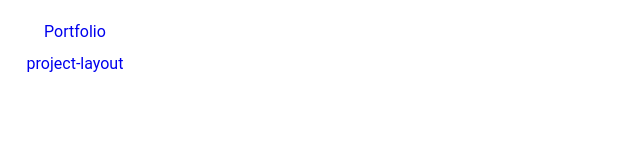
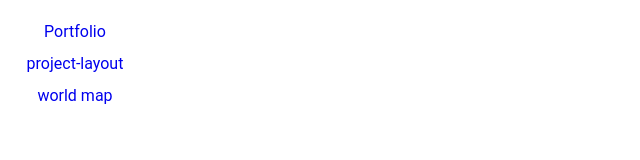
Before and after one commit to Sergbilay/html-css, a plain HTML site: page index.html in a window 1280 px wide. Shown: the full height of the page, 0-640 px from the left. Drawn offline with Linux system fonts and the light colour scheme; files that its build step writes are made by us from their sources.

Commit message:
Add files via upload

```diff
--- a/index.html
+++ b/index.html
@@ -12,6 +12,7 @@
 	<ul>
 		<li><a href="Portfolio">Portfolio</a></li>
 		<li><a href="project-layout">project-layout</a></li>
+		<li><a href="world map">world map</a></li>
 
 	</ul>
 </body>
```
